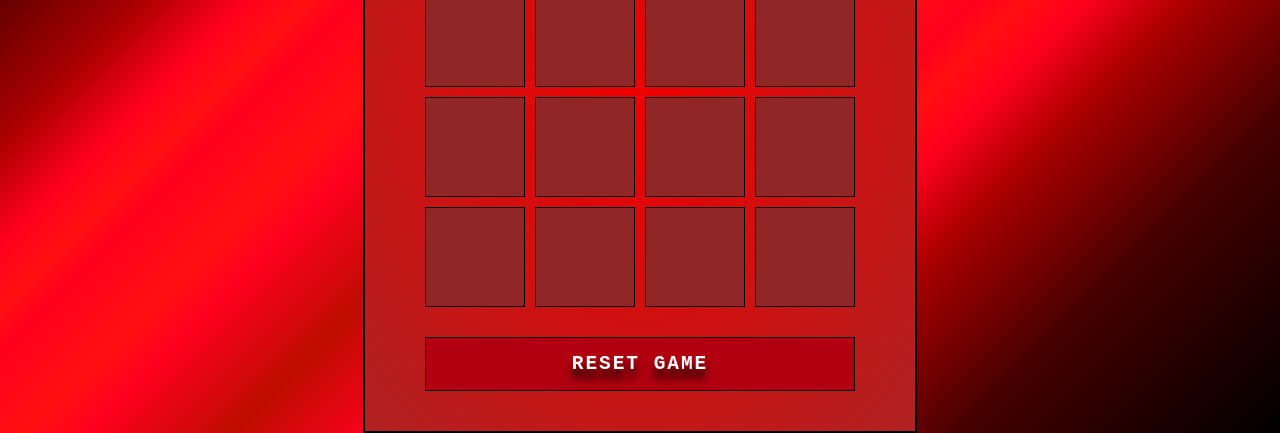
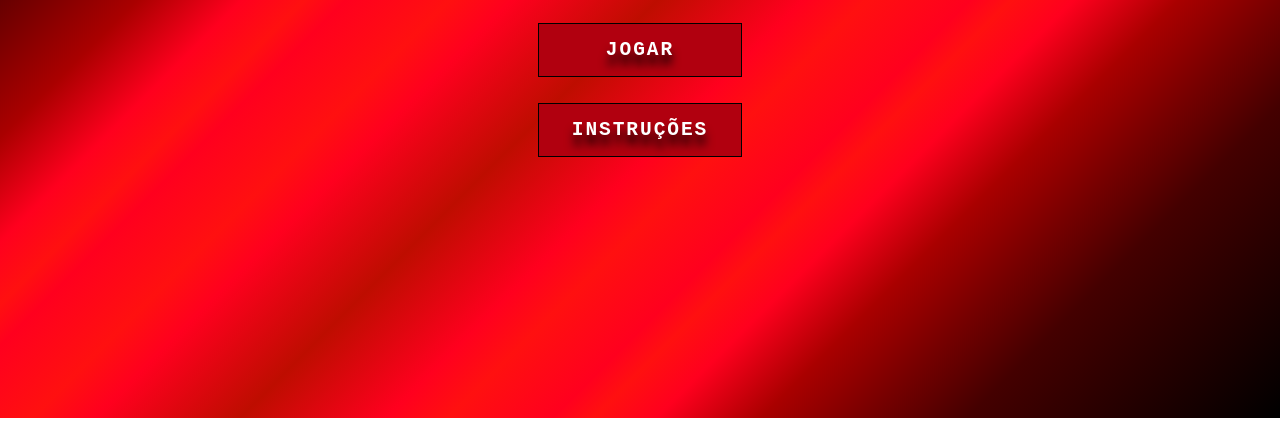
Before and after one commit to CarrotUserBr/JogoDaMem-ria, a plain HTML site: page index.html in a window 1280 px wide. Shown: the part 382-815 px from the top of the page. Drawn offline with Linux system fonts and the light colour scheme.

Commit message:
Menu inicial adicionado

```diff
--- a/index.html
+++ b/index.html
@@ -13,11 +13,15 @@
         <h1>Pablo ❤ Victória</h1>
         <h2>26/11/2022</h2>
     </header>
-    <main>
+    <main id="game">
         <h2>JOGO DA MEMÓRIA</h2>
         <div class="game"></div>
         <button class="reset" onclick="window.location.reload()">RESET GAME</button>
     </main>
+    <div id="startMenu">
+        <button class="startMenu" onclick="startGame()">Jogar</button>
+        <button class="startMenu" onclick="viewInstructions()">Instruções</button>
+    </div>
     <!-- JavaScript -->
     <script defer src="./src/scripts/engine.js"></script>
 </body>
--- a/src/scripts/engine.js
+++ b/src/scripts/engine.js
@@ -68,6 +68,15 @@ function checkMatch() {
     console.log(`Verificação concluída!`)
 };
 
+//Funções startMenu
+function startGame() {
+    document.getElementById("startMenu").style.display = "none"
+    document.getElementById("game").style.display = "flex"
+}
+function viewInstructions() {
+
+}
+
 //Função inicial
 function init(){
     createCards();
--- a/src/styles/main.css
+++ b/src/styles/main.css
@@ -128,3 +128,34 @@ h2{
     height: 100px;
     width: 100px;
 }
+
+/* Relacionado ao menu inicial */
+#game {
+    display: none;
+}
+#startMenu {
+    display: flex;
+    flex-direction: column;
+    align-items: center;
+}
+
+.startMenu {
+    padding: 15px 20px;
+    width: 100%;
+    color: #fff;
+    background-color: #b1000f;
+    border: none;
+    font-size: 1.5em;
+    letter-spacing: 0.1em;
+    text-transform: uppercase;
+    cursor: pointer;
+    font-weight: 600;
+    border: 1px solid #000;
+    text-shadow: 0px 10px 10px #000;
+    margin: 1rem;
+}
+.startMenu:hover {
+    color: #D01111;
+    background-color: #912626;
+    box-shadow: inset -3px 3px 10px 4px #5a1818;
+}
```
